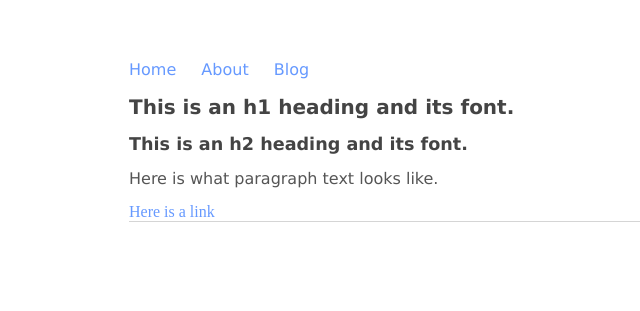
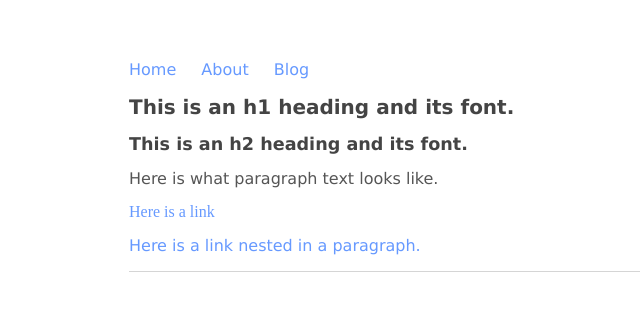
Before and after one commit to momentaryanblog/momentaryanblog.github.io, a Jekyll site: the page built from about/index.html, in a window 1280 px wide. Shown: the top 311 px of the page, without its empty margins (191-831 px from the left). Built offline with Jekyll 4.4.1, drawn with Linux system fonts in a browser that asks for light colours.

Commit message:
Update index.html

```diff
--- a/about/index.html
+++ b/about/index.html
@@ -7,6 +7,7 @@ title: MomentaRyan
 	<h2>This is an h2 heading and its font.</h2>
 	<p>Here is what paragraph text looks like.</p>
 	<a href=/blog>Here is a link</a>
+	<p><a href=/blog>Here is a link nested in a paragraph.</a></p>
 
 
 
```
